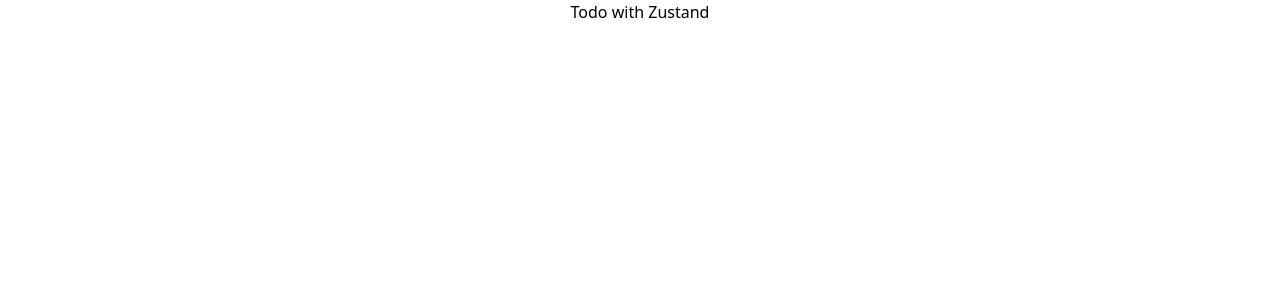
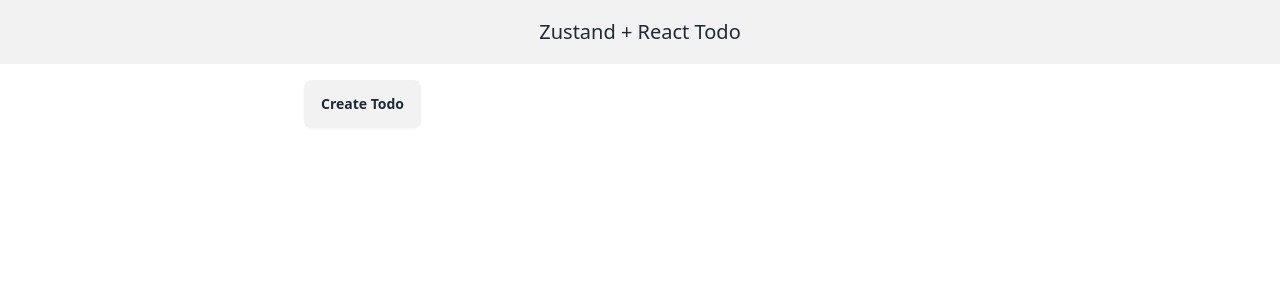
Before and after one commit to harshmangalam/react19-zustand-todo, a React (Vite) app: page / in a window 1280 px wide. Shown: the top 300 px of the page. Built offline with nearby package versions, Linux system fonts and the light colour scheme.

Commit message:
Added daisyui

```diff
--- a/package.json
+++ b/package.json
@@ -10,8 +10,8 @@
     "preview": "vite preview"
   },
   "dependencies": {
-    "react": "^18.2.0",
-    "react-dom": "^18.2.0",
+    "react": "19.0.0-canary-96c584661-20240412",
+    "react-dom": "19.0.0-canary-96c584661-20240412",
     "zustand": "^4.5.2"
   },
   "devDependencies": {
@@ -21,6 +21,7 @@
     "@typescript-eslint/parser": "^7.2.0",
     "@vitejs/plugin-react": "^4.2.1",
     "autoprefixer": "^10.4.19",
+    "daisyui": "^4.10.1",
     "eslint": "^8.57.0",
     "eslint-plugin-react-hooks": "^4.6.0",
     "eslint-plugin-react-refresh": "^0.4.6",
--- a/src/App.tsx
+++ b/src/App.tsx
@@ -1,9 +1,13 @@
+import { CreateTodo } from "./components/create-todo";
+import { Navbar } from "./components/navbar";
+
 function App() {
   return (
     <div>
-      <header>
-        <h1 className="text-center">Todo with Zustand</h1>
-      </header>
+      <Navbar />
+      <main className="py-20 max-w-2xl mx-auto">
+        <CreateTodo />
+      </main>
     </div>
   );
 }
--- a/tailwind.config.js
+++ b/tailwind.config.js
@@ -1,8 +1,9 @@
+import daisyui from "daisyui";
 /** @type {import('tailwindcss').Config} */
 export default {
   content: ["./index.html", "./src/**/*.{js,ts,jsx,tsx}"],
   theme: {
     extend: {},
   },
-  plugins: [],
+  plugins: [daisyui],
 };
```
Also changed, not shown: 1 other file (tests, documents, lock files or other folders).
